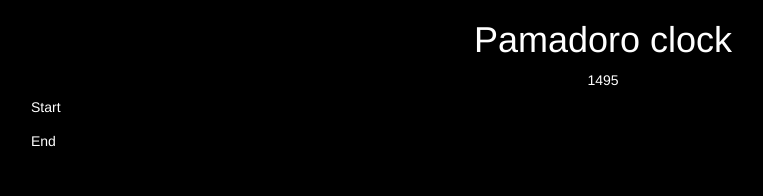
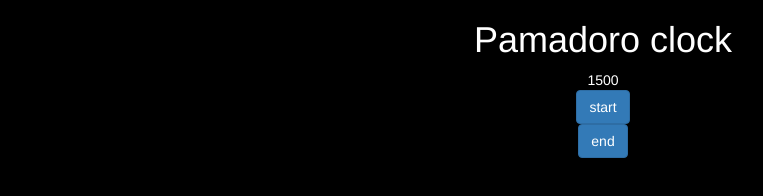
Before and after one commit to PreciseAsteroid/pamadoroclock, a plain HTML site: page index.html in a window 1280 px wide. Shown: the whole page, without its empty margins (37-800 px from the left). Drawn offline with nearby package versions, Linux system fonts and the light colour scheme.

Commit message:
buttons start and end in place start starts an interval in case not running end clears interval

```diff
--- a/index.html
+++ b/index.html
@@ -1,7 +1,7 @@
 <!DOCTYPE html>
 <html lang="en">
 <head>
-  <title>Bootstrap Example</title>
+  <title>Pomadoro Clock</title>
   <meta charset="utf-8">
   <meta name="viewport" content="width=device-width, initial-scale=1">
   <link rel="stylesheet" href="http://maxcdn.bootstrapcdn.com/bootstrap/3.3.5/css/bootstrap.min.css">
@@ -19,11 +19,13 @@
   <div class="row">
       <div class="timer text-center"></div>
   </div>
-  <div class="row">
-      <div class="btn bStart text-center">Start</div>
+  <div class="row text-center">
+      <!-- <div class="btn bStart text-center">Start</div> -->
+      <input class="btn btn-primary" id= "bStart" type="button" value="start">
   </div>
-  <div class="row">
-      <div class="btn bEnd text-center">End</div>
+  <div class="row  text-center">
+      <!-- <div class="btn bEnd text-center">End</div> -->
+      <input class="btn btn-primary" id= "bEnd" type="button" value="end">
   </div>
 </div>
 
--- a/js/main.js
+++ b/js/main.js
@@ -1,18 +1,43 @@
 
 // singletone
+// var state;
 var timer = {
+  intervalid:0,
+  status: 0, // is it runnning
   startTime: 25*60, //25 minutes
   start: function() {
-      // alert(this.startTime);
+      if (this.status === 0) {
+        this.intervalid = setInterval(function(){
+            --timer.startTime;
+            $(".timer").text(timer.startTime);
+          },1000);
+          this.status = 1;
+          console.log("started");
+      } else{
+          console.log("already running");
+      }
 
+
+
+  },
+  end: function() {
+      clearInterval(this.intervalid);
+      console.log("stopped");
+      this.status = 0;
   }
 };
 
+
+
 $(document).ready(function($) {
   $(".timer").text(timer.startTime);
-  setInterval(function(){
-      --timer.startTime;
-      $(".timer").text(timer.startTime);
-    },1000);
-  timer.start();
+
+
+
+  $('#bStart').on('click', function (e) {
+    timer.start();
+  });
+  $('#bEnd').on('click', function (e) {
+    timer.end();
+  });
 });
```
